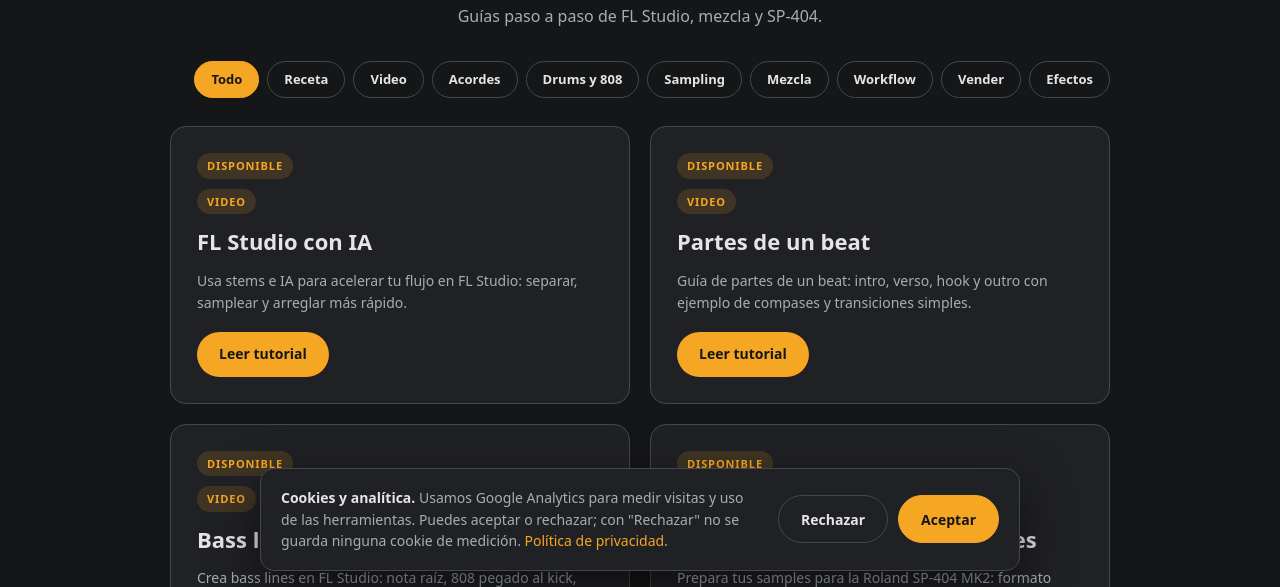
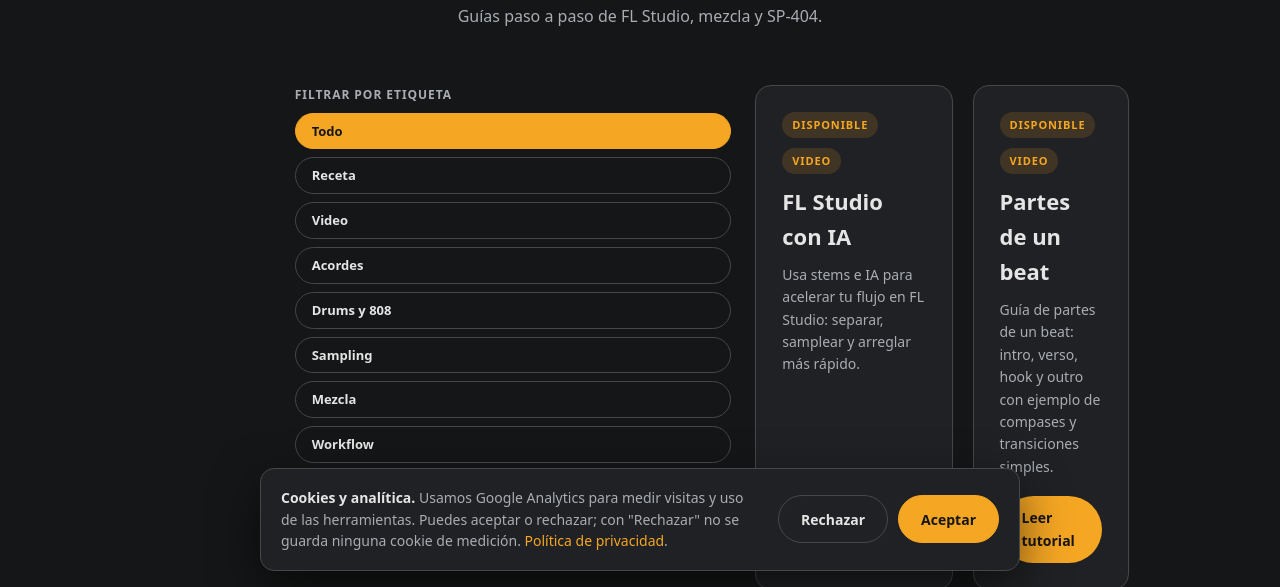
Before and after one commit to shardbeats/shardbeats.github.io, a plain HTML site: page tutoriales/index.html in a window 1280 px wide. Shown: the part 213-800 px from the top of the page. Drawn offline with Linux system fonts and the light colour scheme.

Commit message:
fix(tutoriales): filtro oculta cards (display none en hidden) y menu lateral derecho

```diff
--- a/tutoriales/index.html
+++ b/tutoriales/index.html
@@ -55,10 +55,15 @@
 <link rel="apple-touch-icon" sizes="180x180" href="../apple-touch-icon.png" />
 <link rel="stylesheet" href="styles.css" />
 <style>
-.filter-row{display:flex;flex-wrap:wrap;gap:8px;justify-content:flex-end;margin:4px 0 0;}
-.filter-btn{font:inherit;font-size:13px;font-weight:700;padding:7px 16px;border-radius:999px;border:1px solid var(--border);background:transparent;color:var(--text);cursor:pointer;}
+.tut-layout{display:grid;grid-template-columns:minmax(0,1fr) 230px;gap:24px;align-items:start;margin:28px 0 48px;}
+.tut-layout .tool-grid{margin:0;}
+.filter-side{position:sticky;top:16px;min-width:0;}
+.filter-title{font-size:12px;font-weight:800;text-transform:uppercase;letter-spacing:.08em;color:var(--muted);margin:0 0 8px;}
+.filter-row{display:flex;flex-direction:column;align-items:stretch;gap:8px;margin:0;}
+.filter-btn{font:inherit;font-size:13px;font-weight:700;padding:7px 16px;border-radius:999px;border:1px solid var(--border);background:transparent;color:var(--text);cursor:pointer;text-align:left;}
 .filter-btn:hover{border-color:var(--amber);color:var(--amber);}
 .filter-btn[aria-pressed="true"]{background:var(--amber);border-color:var(--amber);color:var(--onaccent);}
+@media (max-width:900px){.tut-layout{grid-template-columns:1fr;}.filter-side{position:static;}.filter-row{flex-direction:row;flex-wrap:wrap;}}
 </style>
 </head>
 <body>
@@ -84,7 +89,10 @@
     <p class="lead">Guías paso a paso de FL Studio, mezcla y SP-404.</p>
   </section>
 
-  <div class="filter-row" role="group" aria-label="Filtrar tutoriales por etiqueta">
+  <div class="tut-layout">
+    <aside class="filter-side" aria-label="Filtrar por etiqueta">
+      <p class="filter-title">Filtrar por etiqueta</p>
+      <div class="filter-row" role="group" aria-label="Filtrar tutoriales por etiqueta">
     <button class="filter-btn" type="button" data-filter="todo" aria-pressed="true">Todo</button>
     <button class="filter-btn" type="button" data-filter="receta" aria-pressed="false">Receta</button>
     <button class="filter-btn" type="button" data-filter="video" aria-pressed="false">Video</button>
@@ -96,8 +104,8 @@
     <button class="filter-btn" type="button" data-filter="vender" aria-pressed="false">Vender</button>
     <button class="filter-btn" type="button" data-filter="efectos" aria-pressed="false">Efectos</button>
   </div>
-
-  <div class="tool-grid">
+    </aside>
+    <div class="tool-grid">
     <div class="tool-card" data-tags="video workflow">
       <span class="tag">Disponible</span>
       <span class="tag">Video</span>
@@ -196,6 +204,7 @@
       <p>Reverb, delay, saturación y automatización solo con plugins de fábrica para dar carácter a tus beats.</p>
       <div class="cta-row"><a class="btn" href="efectos-clave-sin-comprar-nada/">Leer tutorial</a></div>
     </div>
+    </div>
   </div>
 </main>
 
--- a/tutoriales/styles.css
+++ b/tutoriales/styles.css
@@ -99,6 +99,7 @@ tr:hover td { background: rgba(245, 166, 35, .04); }
 .tool-card h2 { margin: 0; font-size: 22px; }
 .tool-card p { color: var(--muted); font-size: 14px; flex: 1; }
 .tool-card .cta-row { display: flex; gap: 10px; margin-top: 8px; }
+.tool-card[hidden] { display: none; }
 .btn {
   display: inline-flex; align-items: center; gap: 8px;
   background: var(--amber); color: var(--onaccent);
```
Also changed, not shown: tutoriales/en/index.html (+14 -5 lines).
